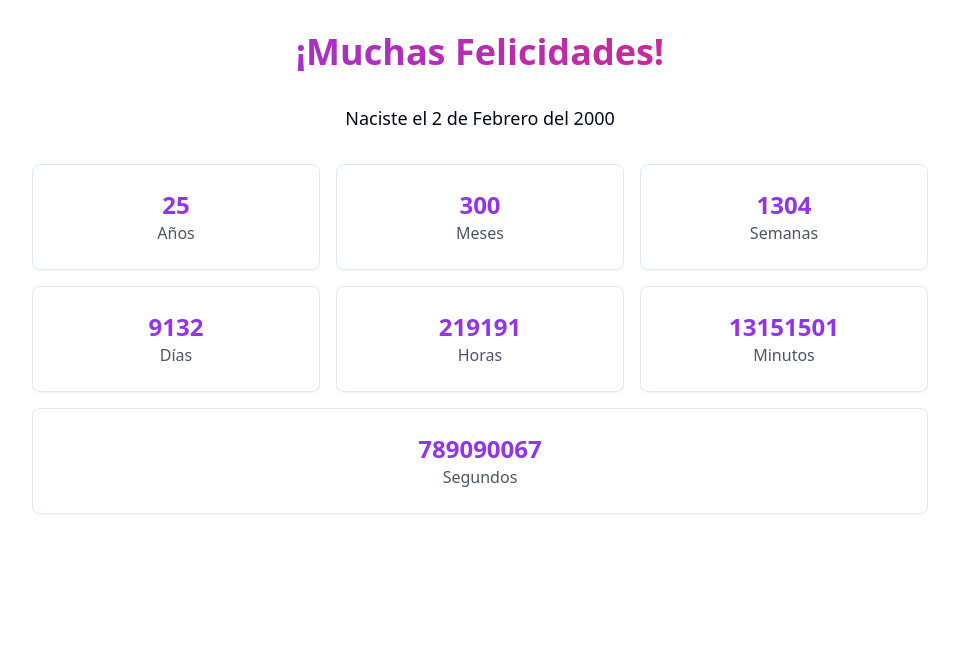
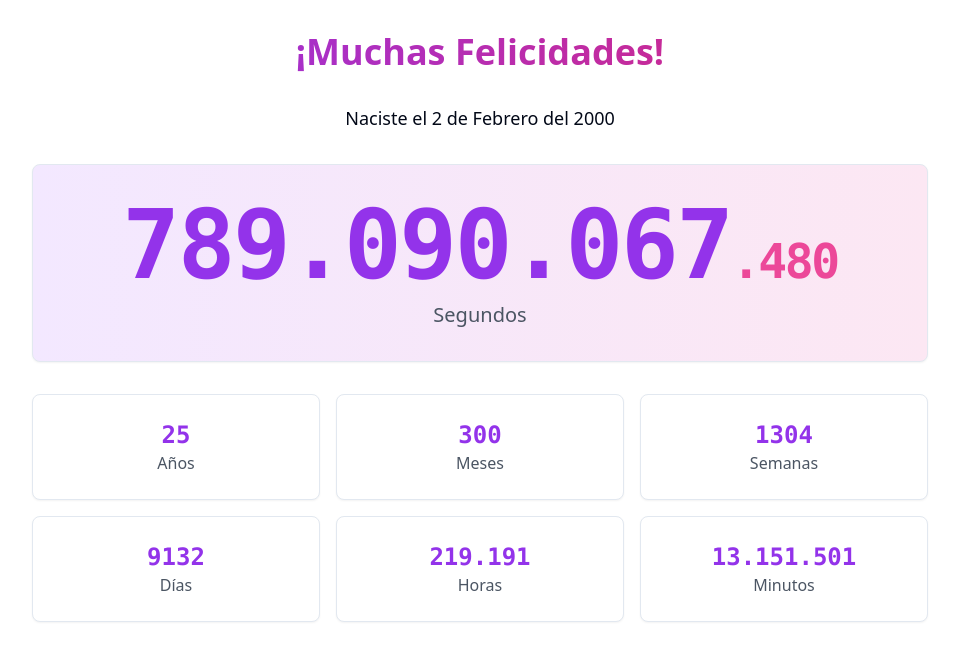
Before and after one commit to altanlabs/3fe20d-birthday, a React (Vite) app: page / in a window 1280 px wide. Shown: the top 660 px of the page, without its empty margins (160-1119 px from the left). Built offline with nearby package versions, Linux system fonts and the light colour scheme; what @radix-ui/themes would draw is missing.

Commit message:
New commit

```diff
--- a/src/pages/index.tsx
+++ b/src/pages/index.tsx
@@ -1,5 +1,9 @@
 import { useEffect, useState } from 'react';
 import { Card } from '@/components/ui/card';
+
+const formatNumber = (num: number) => {
+  return new Intl.NumberFormat('es-ES').format(num);
+};
 
 export default function HomePage() {
   const birthDate = new Date('2000-02-02');
@@ -10,7 +14,8 @@ export default function HomePage() {
     days: 0,
     hours: 0,
     minutes: 0,
-    seconds: 0
+    seconds: 0,
+    milliseconds: 0
   });
 
   useEffect(() => {
@@ -18,6 +23,7 @@ export default function HomePage() {
       const now = new Date();
       const diff = now.getTime() - birthDate.getTime();
 
+      const milliseconds = diff % 1000;
       const seconds = Math.floor(diff / 1000);
       const minutes = Math.floor(seconds / 60);
       const hours = Math.floor(minutes / 60);
@@ -33,12 +39,13 @@ export default function HomePage() {
         days,
         hours,
         minutes,
-        seconds
+        seconds,
+        milliseconds
       });
     };
 
-    calculateTime();
-    const interval = setInterval(calculateTime, 1000);
+    // Actualizar cada 10ms para los milisegundos
+    const interval = setInterval(calculateTime, 10);
     return () => clearInterval(interval);
   }, []);
 
@@ -53,40 +60,46 @@ export default function HomePage() {
           Naciste el 2 de Febrero del 2000
         </p>
 
-        <div className="grid grid-cols-1 md:grid-cols-2 lg:grid-cols-3 gap-4">
+        {/* Segundos grandes en el centro */}
+        <Card className="p-8 text-center mb-8 bg-gradient-to-r from-purple-100 to-pink-100 dark:from-purple-950 dark:to-pink-950">
+          <div className="flex flex-col items-center justify-center">
+            <h3 className="text-6xl md:text-7xl lg:text-8xl font-bold text-purple-600 font-mono tracking-tight">
+              {formatNumber(timeElapsed.seconds)}
+              <span className="text-3xl md:text-4xl lg:text-5xl text-pink-500">.{String(timeElapsed.milliseconds).padStart(3, '0')}</span>
+            </h3>
+            <p className="text-xl text-gray-600 dark:text-gray-400 mt-2">Segundos</p>
+          </div>
+        </Card>
+
+        <div className="grid grid-cols-2 md:grid-cols-3 gap-4">
           <Card className="p-6 text-center">
-            <h3 className="text-2xl font-bold text-purple-600">{timeElapsed.years}</h3>
+            <h3 className="text-2xl font-bold text-purple-600 font-mono">{formatNumber(timeElapsed.years)}</h3>
             <p className="text-gray-600 dark:text-gray-400">Años</p>
           </Card>
 
           <Card className="p-6 text-center">
-            <h3 className="text-2xl font-bold text-purple-600">{timeElapsed.months}</h3>
+            <h3 className="text-2xl font-bold text-purple-600 font-mono">{formatNumber(timeElapsed.months)}</h3>
             <p className="text-gray-600 dark:text-gray-400">Meses</p>
           </Card>
 
           <Card className="p-6 text-center">
-            <h3 className="text-2xl font-bold text-purple-600">{timeElapsed.weeks}</h3>
+            <h3 className="text-2xl font-bold text-purple-600 font-mono">{formatNumber(timeElapsed.weeks)}</h3>
             <p className="text-gray-600 dark:text-gray-400">Semanas</p>
           </Card>
 
           <Card className="p-6 text-center">
-            <h3 className="text-2xl font-bold text-purple-600">{timeElapsed.days}</h3>
+            <h3 className="text-2xl font-bold text-purple-600 font-mono">{formatNumber(timeElapsed.days)}</h3>
             <p className="text-gray-600 dark:text-gray-400">Días</p>
           </Card>
 
           <Card className="p-6 text-center">
-            <h3 className="text-2xl font-bold text-purple-600">{timeElapsed.hours}</h3>
+            <h3 className="text-2xl font-bold text-purple-600 font-mono">{formatNumber(timeElapsed.hours)}</h3>
             <p className="text-gray-600 dark:text-gray-400">Horas</p>
           </Card>
 
           <Card className="p-6 text-center">
-            <h3 className="text-2xl font-bold text-purple-600">{timeElapsed.minutes}</h3>
+            <h3 className="text-2xl font-bold text-purple-600 font-mono">{formatNumber(timeElapsed.minutes)}</h3>
             <p className="text-gray-600 dark:text-gray-400">Minutos</p>
-          </Card>
-
-          <Card className="p-6 text-center col-span-1 md:col-span-2 lg:col-span-3">
-            <h3 className="text-2xl font-bold text-purple-600">{timeElapsed.seconds}</h3>
-            <p className="text-gray-600 dark:text-gray-400">Segundos</p>
           </Card>
         </div>
       </div>
```
